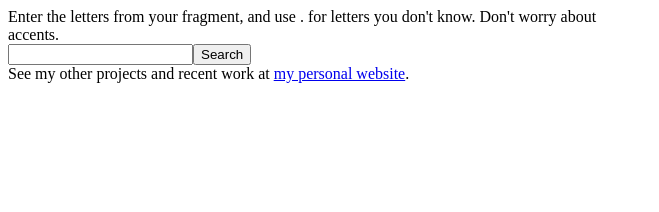
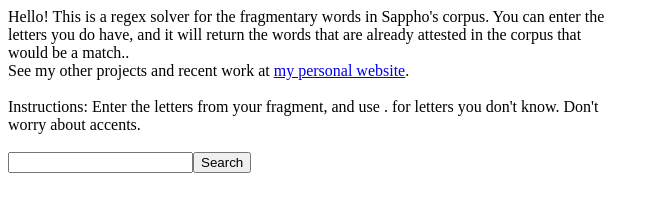
Before and after one commit to sbrennanmcmahon/Sappho, a plain HTML site: page index.html in a window 1280 px wide. Shown: the whole page, without its empty margins (0-659 px from the left). Drawn offline with nearby package versions, Linux system fonts and the light colour scheme.

Commit message:
Update index.html

```diff
--- a/index.html
+++ b/index.html
@@ -17,14 +17,20 @@ div.b {
     <script src="https://ajax.googleapis.com/ajax/libs/jquery/1.12.0/jquery.min.js"></script>
 </head>
 <body>
+    <div class="a">
+Hello! This is a regex solver for the fragmentary words in Sappho's corpus. You can enter the letters you do have, and it will return the words that are already attested in the corpus that would be a match.</a>.
+    <br>
+    <div class="a">
+See my other projects and recent work at <a href="https://sbrennanmcmahon.com" </a> my personal website</a>.
+</div> <br>
     <script type="module">
         import * as hello from './__Target__/hello.js';
         window.hello = hello
     </script>
-    <div id="idPlace">Enter the letters from your fragment, and use . for letters you don't know. Don't worry about accents.</div>
+    <div id="idPlace">Instructions: Enter the letters from your fragment, and use . for letters you don't know. Don't worry about accents.</div>
+    <br>
     <input id="fragment"><button onclick="$(document).ready(hello.DoThing)">Search</button>
-<div class="a">
-See my other projects and recent work at <a href="https://sbrennanmcmahon.com" </a> my personal website</a>.
-</div> <br>
+    <br>
+
 </body>
 </html>
```
